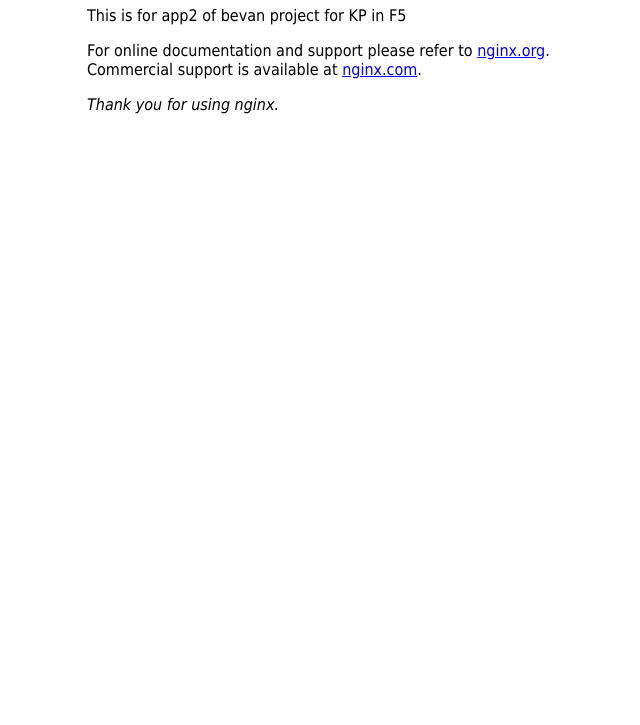
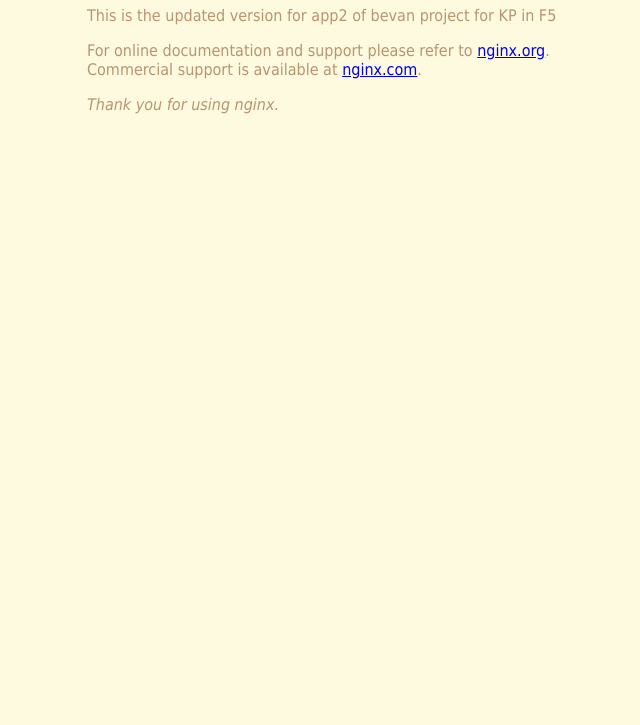
Before and after one commit to bvn-jk/bev-kp-f5-app2, a plain HTML site: page src/index.html in a window 1280 px wide. Shown: the part 75-800 px from the top of the page, without its empty margins (273-913 px from the left). Drawn offline with Linux system fonts and the light colour scheme.

Commit message:
Update index.html

```diff
--- a/src/index.html
+++ b/src/index.html
@@ -3,14 +3,16 @@
 <head>
 <title>App 2 - Bevan KP F5</title>
 <style>
-html { color-scheme: light dark; }
+html { color-scheme: light; }
 body { width: 35em; margin: 0 auto;
-font-family: Tahoma, Verdana, Arial, sans-serif; }
+font-family: Tahoma, Verdana, Arial, sans-serif;
+color: #B99470;
+background-color: #FEFAE0;}
 </style>
 </head>
 <body>
 <h1>App2</h1>
-<p>This is for app2 of bevan project for KP in F5</p>
+<p>This is the updated version for app2 of bevan project for KP in F5</p>
 
 <p>For online documentation and support please refer to
 <a href="http://nginx.org/">nginx.org</a>.<br/>
```
